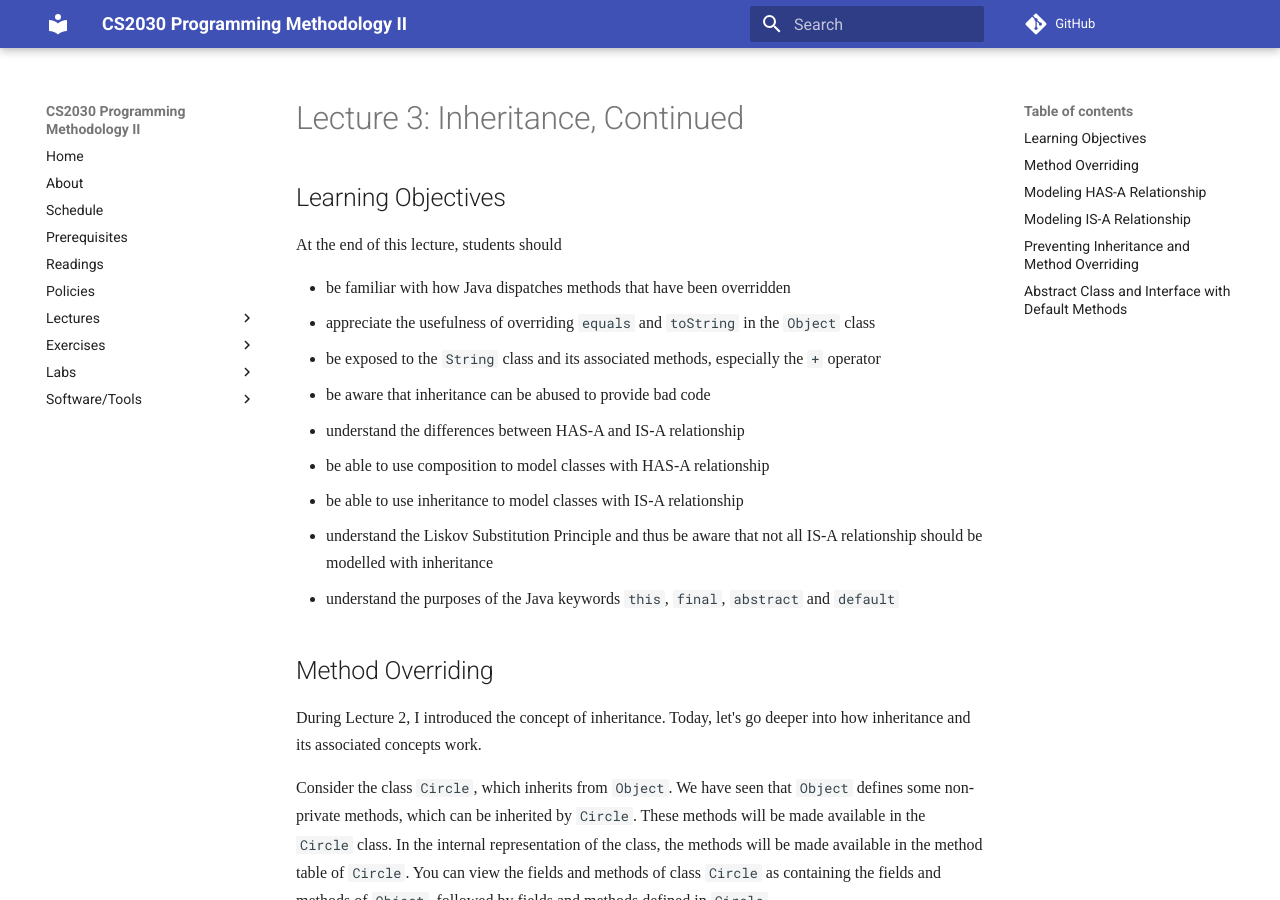
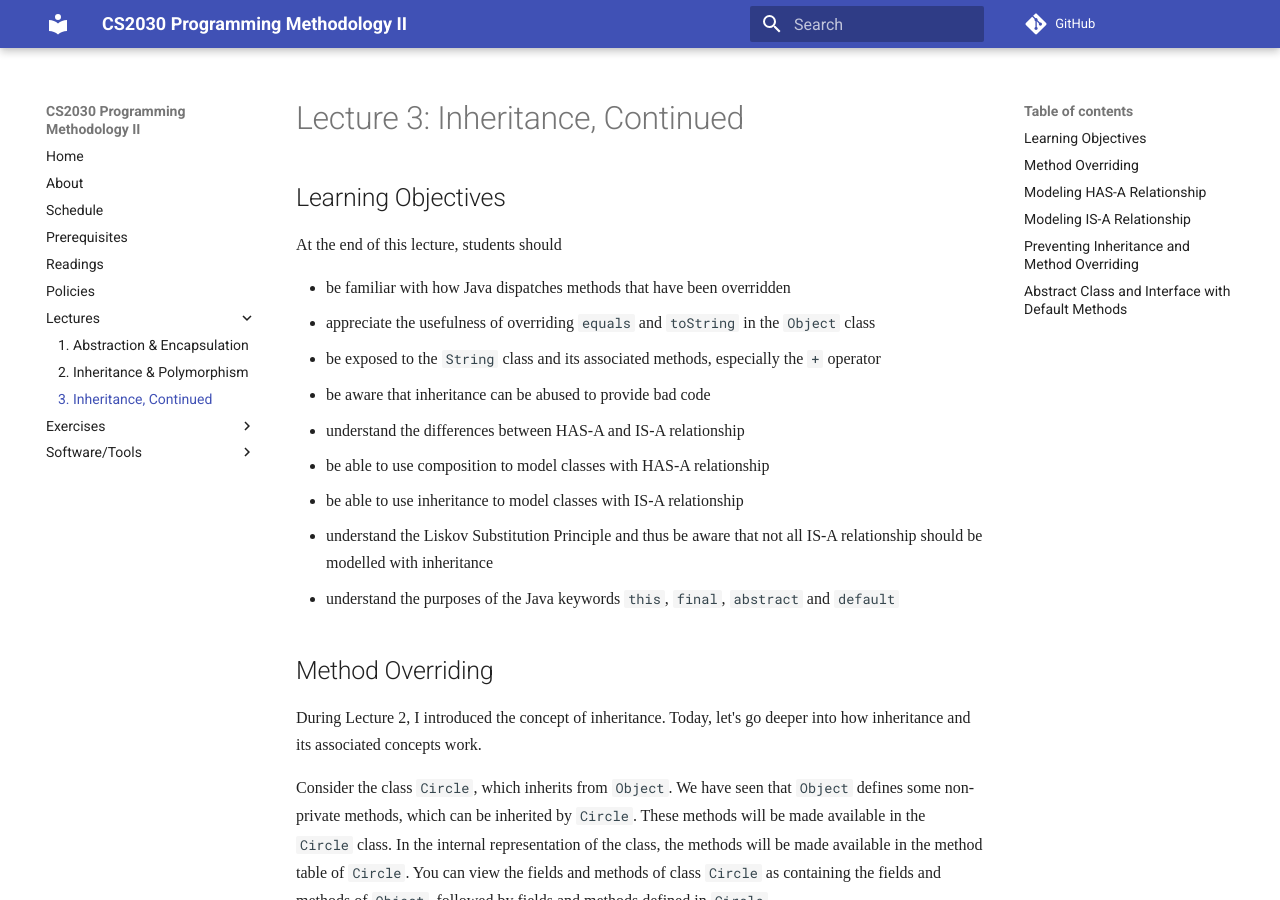
Before and after one commit to nus-cs2030/1718-s2, an MkDocs documentation site: the page built from docs/lec3.md, in a window 1280 px wide and 900 px high. Built offline with MkDocs 1.6.1 and Material for MkDocs 9.7.7, drawn with Linux system fonts in a browser that asks for light colours; some web fonts are replaced; formulas are drawn with MathJax 3; comment, search, counter and statistics services are not loaded; old or Windows-style settings are respelled for this version of MkDocs.

Commit message:
Updated mkdocs

```diff
--- a/mkdocs.yml
+++ b/mkdocs.yml
@@ -8,13 +8,17 @@
   - Lectures:
       - 1. Abstraction & Encapsulation: 'lec1.md'
       - 2. Inheritance & Polymorphism: 'lec2.md'
+      - 3. Inheritance, Continued : 'lec3.md'
   - Exercises:
       - 1. Circles & Points: 'exercise1.md'
       - 2. Square & PaintedSquare: 'exercise2.md'
-  - Labs:
-      - 1: 'lab1.md'
+      - 3. PaintedSquare Revisited: 'exercise3.md'
+    #- Labs:
+      #- 1: 'lab1.md'
   - Software/Tools:
       - Java: 'jdk.md'
+      - UNIX: 'unix.md'
+
 # pip install pymdown-extensions
 # pip install pygments
 site_name: CS2030 Programming Methodology II
```
